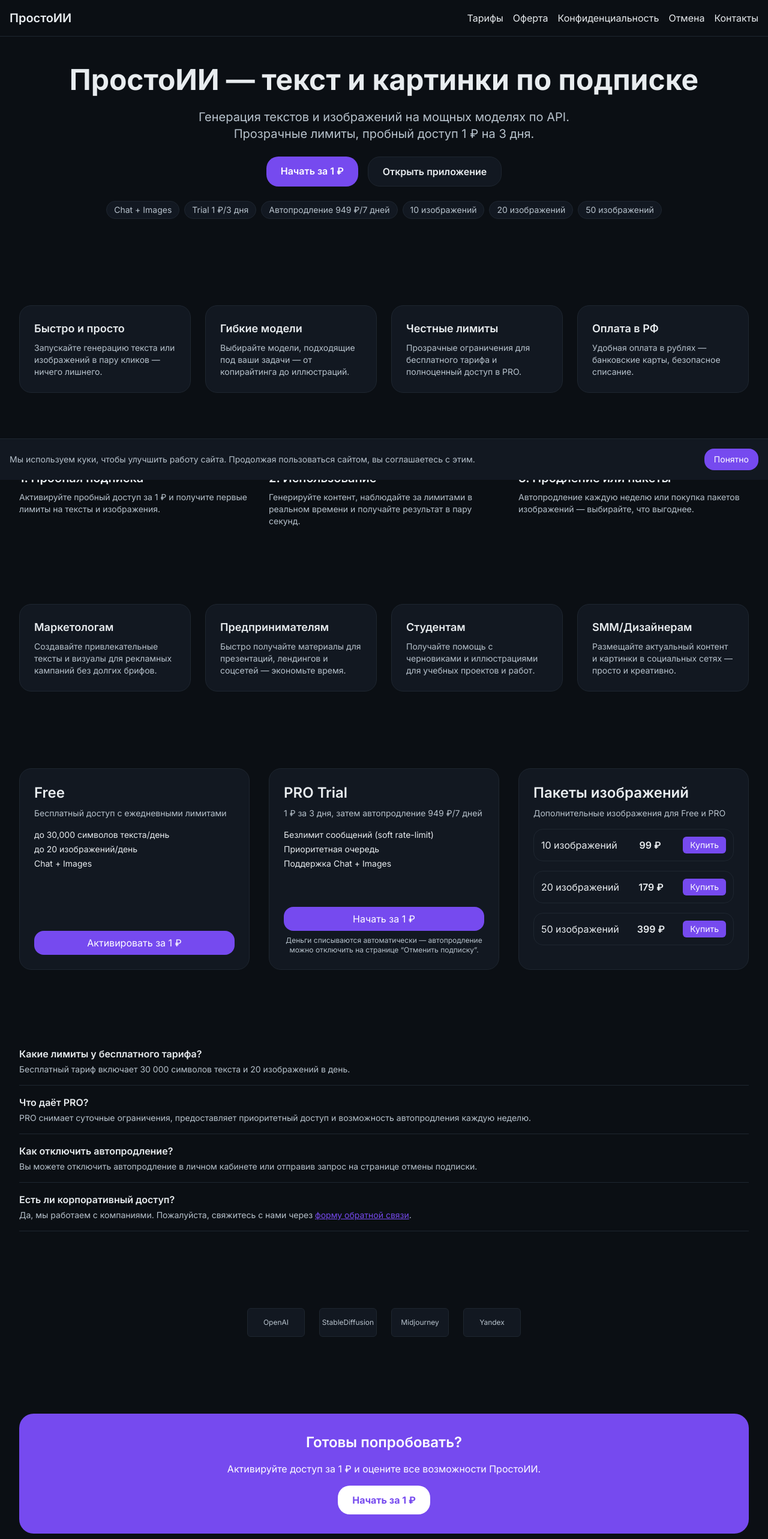
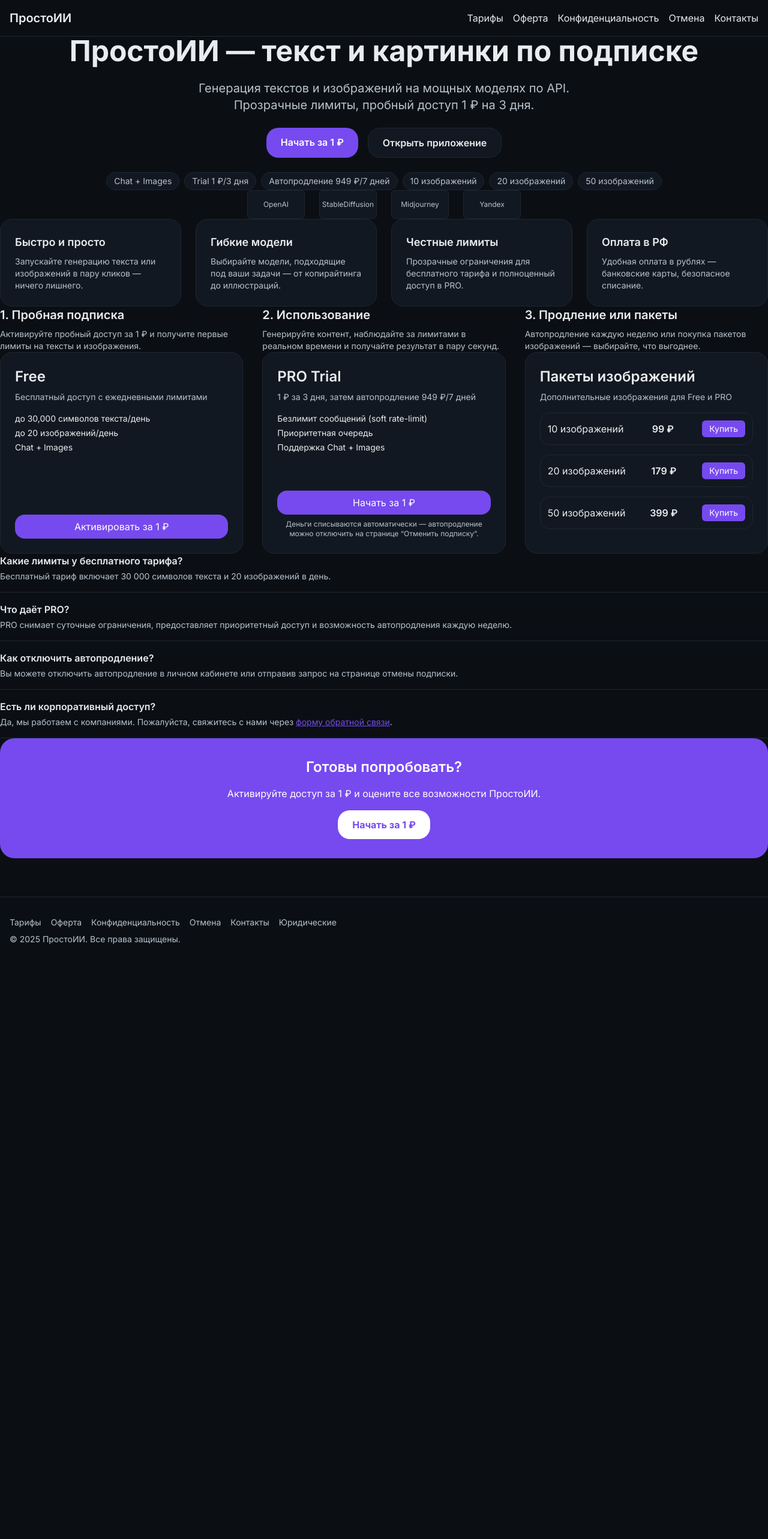
Before and after one commit to sm3522352/prostoii_1.0, a Next.js app: page / in a window 1280 px wide. Shown: the top 2566 px of the page at 60% size. After the commit the page ends 1616 px from the top, so only its background shows below. Built offline with nearby package versions, Linux system fonts and the light colour scheme; no server answers.

Commit message:
Update page.tsx

```diff
--- a/app/page.tsx
+++ b/app/page.tsx
@@ -1,48 +1,29 @@
-import Section from '@/components/Section';
-import Hero from '@/components/Hero';
-import FeatureCards from '@/components/FeatureCards';
-import HowItWorks from '@/components/HowItWorks';
-import ForWhom from '@/components/ForWhom';
-import PricingTable from '@/components/PricingTable';
-import FAQ from '@/components/FAQ';
-import CTA from '@/components/CTA';
-import LogoCloud from '@/components/LogoCloud';
-import CookieConsent from '@/components/CookieConsent';
-import { goal } from '@/lib/metrics';
-import { useEffect } from 'react';
+"use client";
+
+import { useEffect } from "react";
+import Hero from "@/components/Hero";
+import FeatureCards from "@/components/FeatureCards";
+import HowItWorks from "@/components/HowItWorks";
+import PricingTable from "@/components/PricingTable";
+import FAQ from "@/components/FAQ";
+import CTA from "@/components/CTA";
+import LogoCloud from "@/components/LogoCloud";
+import { goal } from "@/lib/metrics";
 
 export default function HomePage() {
   useEffect(() => {
-    goal('view_home');
+    goal("view_home");
   }, []);
 
   return (
     <>
-      <Section className="pt-12 pb-20 text-center">
       <Hero />
-      </Section>
-      <Section>
+      <LogoCloud />
       <FeatureCards />
-      </Section>
-      <Section>
       <HowItWorks />
-      </Section>
-      <Section>
-        <ForWhom />
-      </Section>
-      <Section>
       <PricingTable />
-      </Section>
-      <Section>
       <FAQ />
-      </Section>
-      <Section>
-        <LogoCloud />
-      </Section>
-      <Section>
       <CTA />
-      </Section>
-      <CookieConsent />
     </>
   );
 }
```
Lines whose indentation alone changed are shown as unchanged.
